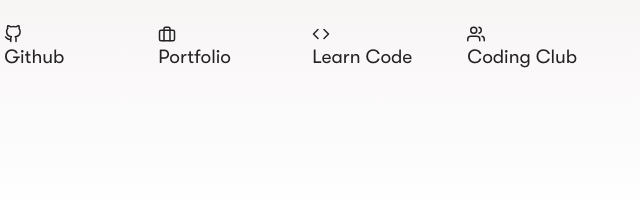
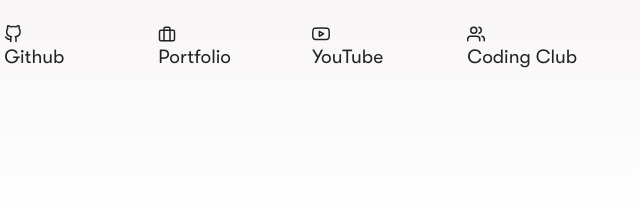
Before and after one commit to rodgeTech/me.rodgetech.com, a Gatsby site: page / in a window 1280 px wide. Shown: the top 216 px of the page, 638-1278 px from the left. Built offline with nearby package versions, Linux system fonts and the light colour scheme; Gatsby itself is replaced by a stand-in of ours.

Commit message:
Add youtube menu item

```diff
--- a/src/components/layout/navbar/index.jsx
+++ b/src/components/layout/navbar/index.jsx
@@ -1,7 +1,7 @@
 import React from "react"
 import { Link } from "gatsby"
 import PropTypes from "prop-types"
-import { User, Briefcase, GitHub, Users, Code } from "react-feather"
+import { User, Briefcase, GitHub, Users, Code, Youtube } from "react-feather"
 
 import { NavbarElement, NavbarList, NavbarLogo } from "./style"
 
@@ -41,9 +41,14 @@
               </Link>
             </li>
             <li>
-              <Link to="/learn" className="lined-link" activeClassName="active">
+              <Link
+                to="https://www.youtube.com/channel/UCMsXEjXW1iH7wTAanqijH6w"
+                className="lined-link"
+                activeClassName="active"
+                target="_blank"
+              >
                 {" "}
-                <Code /> <span> Learn Code </span>{" "}
+                <Youtube /> <span> YouTube </span>{" "}
               </Link>
             </li>
             <li>
```
